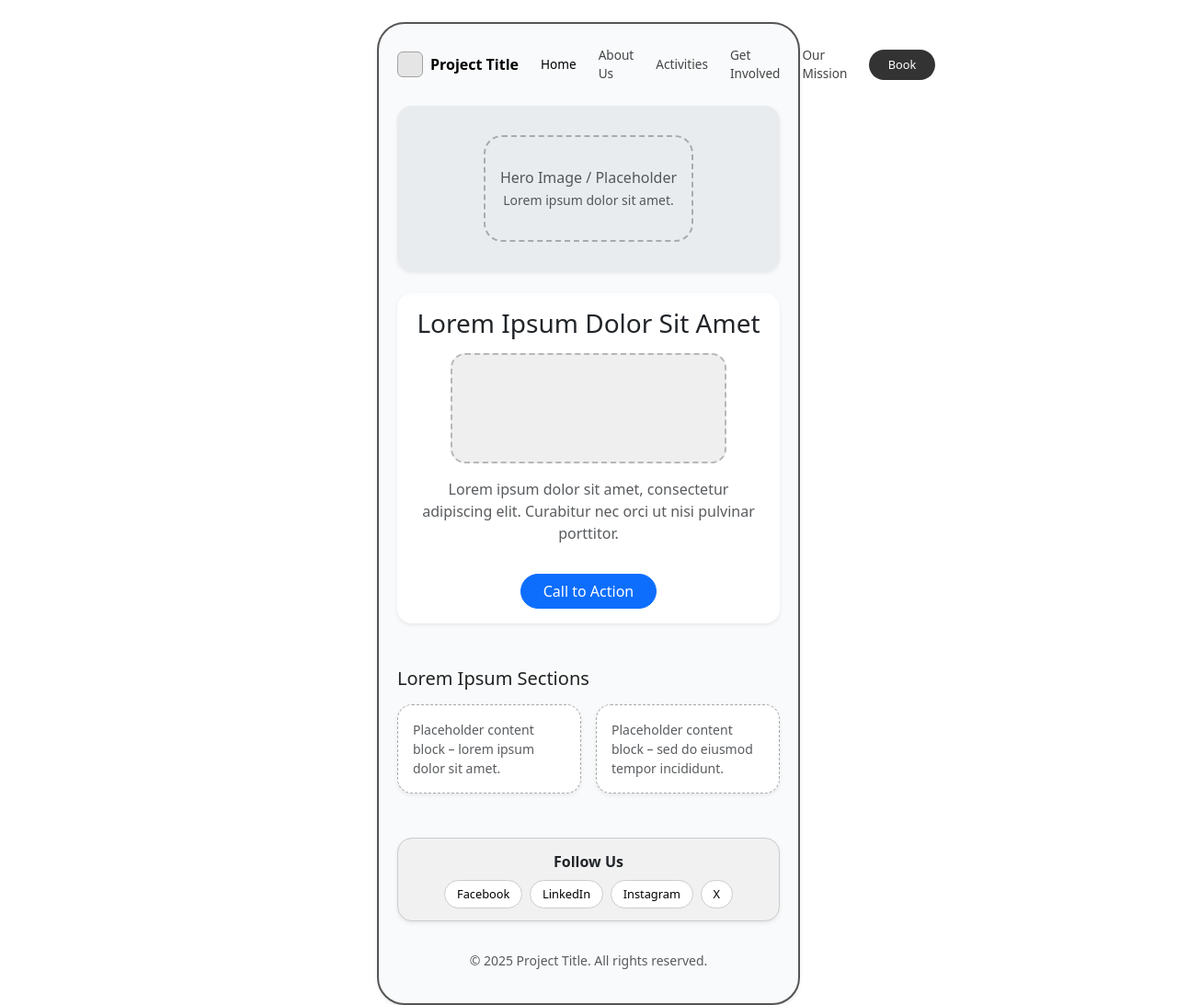
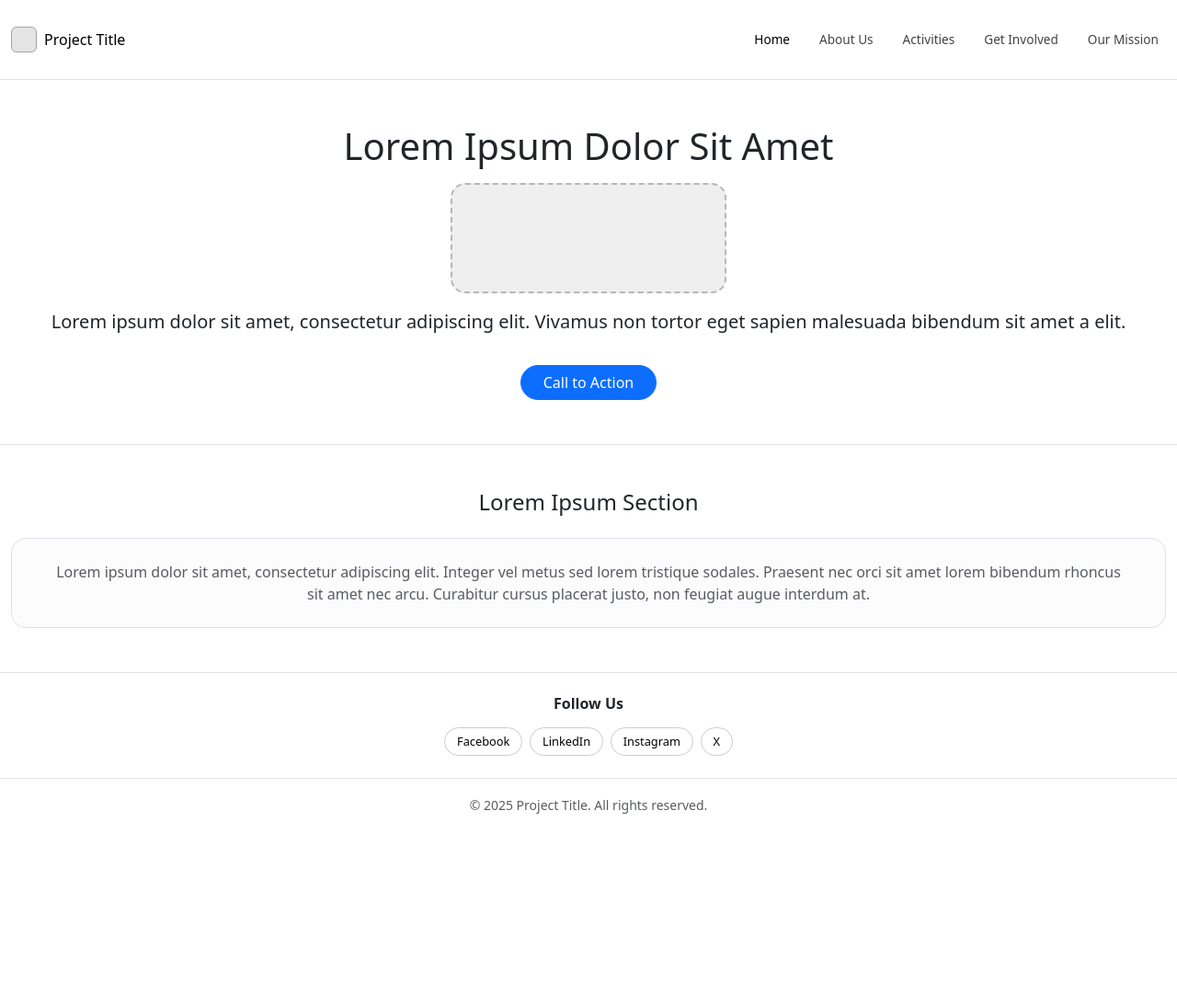
Before and after one commit to Ciaran-MacDermott/web_design_project, a plain HTML site: page index.html in a window 1280 px wide. Shown: the top 1093 px of the page at 92% size. After the commit the page ends 903 px from the top, so only its background shows below. Drawn offline with nearby package versions, Linux system fonts and the light colour scheme.

Commit message:
Update index.html

```diff
--- a/index.html
+++ b/index.html
@@ -3,24 +3,24 @@
   <head>
     <meta charset="utf-8" />
     <meta name="viewport" content="width=device-width, initial-scale=1" />
-    <title>Wireframe Homepage</title>
+    <title>Emerald Roots Home</title>
 
-    <!-- Bootstrap 5 CDN -->
+    <!-- Bootstrap 5 -->
     <link
       href="https://cdn.jsdelivr.net/npm/bootstrap@5.3.3/dist/css/bootstrap.min.css"
       rel="stylesheet"
       integrity="sha384-QWTKZyjpPEjISv5WaRU9OFeRpok6YctnYmDr5pNlyT2bRjXh0JMhjY6hW+ALEwIH"
       crossorigin="anonymous"
     />
-
     <link rel="stylesheet" href="style.css" />
   </head>
-  <body class="bg-body">
-    <div class="app-frame mx-auto my-3 my-md-4 shadow-sm">
-      <!-- Navigation -->
-      <nav class="navbar navbar-expand-md py-3">
-        <div class="container-fluid px-0">
-          <a class="navbar-brand d-flex align-items-center gap-2 fw-semibold" href="index.html">
+
+  <body class="bg-body text-center">
+    <!-- HEADER / NAV -->
+    <header class="site-header border-bottom soft-shadow py-2 py-md-3">
+      <nav class="navbar navbar-expand-md" aria-label="Primary">
+        <div class="container-xxl d-flex justify-content-between align-items-center">
+          <a class="navbar-brand d-flex align-items-center gap-2" href="index.html">
             <span class="logo-box" aria-hidden="true"></span>
             <span>Project Title</span>
           </a>
@@ -37,92 +37,80 @@
             <span class="navbar-toggler-icon"></span>
           </button>
 
-          <div class="collapse navbar-collapse justify-content-end" id="mainNav">
-            <ul class="navbar-nav align-items-md-center gap-md-2">
+          <div class="collapse navbar-collapse justify-content-end mt-3 mt-md-0" id="mainNav">
+            <ul class="navbar-nav gap-2 gap-md-3">
               <li class="nav-item">
-                <a class="nav-link active" href="index.html">Home</a>
+                <a class="nav-link nav-pill active" href="index.html">Home</a>
               </li>
               <li class="nav-item">
-                <a class="nav-link" href="about_us.html">About Us</a>
+                <a class="nav-link nav-pill" href="about_us.html">About Us</a>
               </li>
               <li class="nav-item">
-                <a class="nav-link" href="activities.html">Activities</a>
+                <a class="nav-link nav-pill" href="activities.html">Activities</a>
               </li>
               <li class="nav-item">
-                <a class="nav-link" href="get_involved.html">Get Involved</a>
+                <a class="nav-link nav-pill" href="get_involved.html">Get Involved</a>
               </li>
               <li class="nav-item">
-                <a class="nav-link" href="our_mission.html">Our Mission</a>
+                <a class="nav-link nav-pill" href="our_mission.html">Our Mission</a>
               </li>
             </ul>
-            <a class="btn btn-book ms-md-3 mt-3 mt-md-0" href="#">Book</a>
           </div>
         </div>
       </nav>
+    </header>
 
-      <!-- Hero Section -->
-      <section class="hero-visual mb-4 rounded-4 shadow-sm d-flex align-items-center justify-content-center">
-        <div class="hero-placeholder text-center text-muted">
-          <p class="mb-0">Hero Image / Placeholder</p>
-          <small>Lorem ipsum dolor sit amet.</small>
+    <!-- HERO -->
+    <section id="hero" class="py-5 bg-white border-bottom soft-shadow">
+      <div class="container-xxl">
+        <h1 class="mb-3 hero-title">Lorem Ipsum Dolor Sit Amet</h1>
+
+        <!-- responsive placeholder image above CTA -->
+        <div class="cta-image-box mx-auto mb-3" role="img" aria-label="Placeholder image"></div>
+
+        <p class="lead mx-auto hero-lead">
+          Lorem ipsum dolor sit amet, consectetur adipiscing elit. Vivamus non tortor
+          eget sapien malesuada bibendum sit amet a elit.
+        </p>
+
+        <a href="#" class="btn btn-primary rounded-pill px-4 mt-3">Call to Action</a>
       </div>
     </section>
 
-      <!-- Headline, image, & CTA -->
-      <section class="mb-5 shadow-sm p-3 rounded-4 bg-white text-center">
-        <h1 class="h3 mb-3">Lorem Ipsum Dolor Sit Amet</h1>
+    <!-- MAIN CONTENT -->
+    <main id="main-content" class="py-5 bg-white soft-shadow">
+      <div class="container-xxl">
+        <h2 class="h4 mb-4">Lorem Ipsum Section</h2>
 
-        <!-- Centered image box ABOVE the CTA -->
-        <div class="cta-image-box mx-auto mb-3" aria-hidden="true"></div>
-
-        <p class="text-body-secondary">
-          Lorem ipsum dolor sit amet, consectetur adipiscing elit. Curabitur nec
-          orci ut nisi pulvinar porttitor.
-        </p>
-        <a href="#" class="btn btn-primary rounded-pill px-4 mt-3">
-          Call to Action
-        </a>
-      </section>
-
-      <!-- Placeholder Content Sections -->
-      <section class="mb-5">
-        <h2 class="section-title h5 mb-3">Lorem Ipsum Sections</h2>
-        <div class="row g-3">
-          <div class="col-12 col-md-6">
-            <div class="wire-box rounded-4 p-3 h-100 shadow-sm bg-white">
-              <p class="mb-0 text-muted small">
-                Placeholder content block – lorem ipsum dolor sit amet.
+        <div class="content-box mx-auto px-3 px-sm-4 px-md-5 py-4 rounded-4 border bg-light-subtle">
+          <p class="text-muted mb-0">
+            Lorem ipsum dolor sit amet, consectetur adipiscing elit. Integer vel metus sed
+            lorem tristique sodales. Praesent nec orci sit amet lorem bibendum rhoncus
+            sit amet nec arcu. Curabitur cursus placerat justo, non feugiat augue interdum at.
           </p>
         </div>
       </div>
-          <div class="col-12 col-md-6">
-            <div class="wire-box rounded-4 p-3 h-100 shadow-sm bg-white">
-              <p class="mb-0 text-muted small">
-                Placeholder content block – sed do eiusmod tempor incididunt.
-              </p>
-            </div>
-          </div>
-        </div>
-      </section>
+    </main>
 
-      <!-- Social Banner (centered) -->
-      <section
-        class="social-strip mt-auto mb-3 rounded-4 d-flex flex-column align-items-center justify-content-center gap-2 text-center shadow-sm"
-      >
-        <span class="fw-semibold">Follow Us</span>
-        <div class="d-flex justify-content-center gap-2 flex-wrap">
+    <!-- SOCIAL LINKS -->
+    <section id="social-links" class="py-4 bg-white border-top soft-shadow">
+      <div class="container-xxl">
+        <h3 class="h6 fw-semibold mb-3">Follow Us</h3>
+        <div class="d-flex justify-content-center flex-wrap gap-2">
           <a href="#" class="social-link">Facebook</a>
           <a href="#" class="social-link">LinkedIn</a>
           <a href="#" class="social-link">Instagram</a>
           <a href="#" class="social-link">X</a>
         </div>
+      </div>
     </section>
 
-      <!-- Footer (centered) -->
-      <footer class="py-3 text-center text-muted small">
-        © 2025 Project Title. All rights reserved.
+    <!-- FOOTER -->
+    <footer class="site-footer py-3 text-muted border-top soft-shadow">
+      <div class="container-xxl">
+        <small>© 2025 Project Title. All rights reserved.</small>
+      </div>
     </footer>
-    </div>
 
     <script
       src="https://cdn.jsdelivr.net/npm/bootstrap@5.3.3/dist/js/bootstrap.bundle.min.js"
```
Lines whose indentation alone changed are shown as unchanged.
